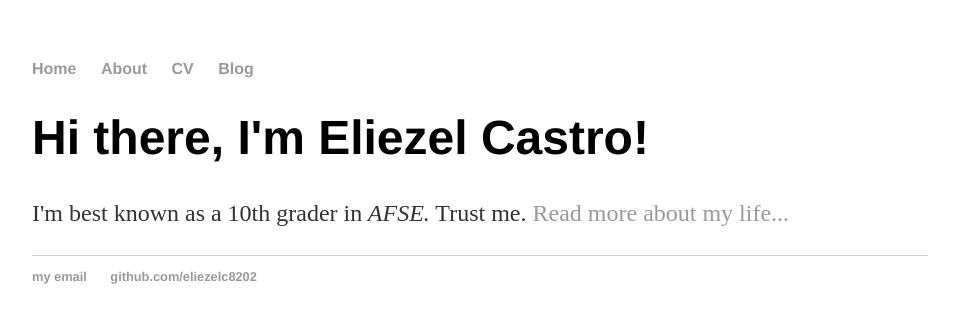
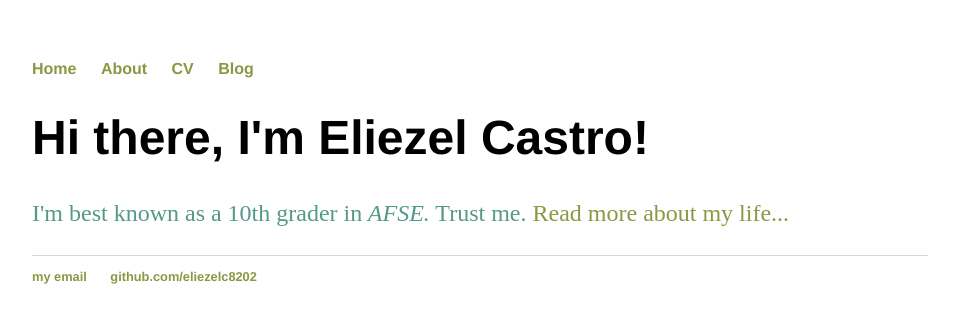
Before and after one commit to eliezelc8202/eliezelc8202.github.io, a Jekyll site: the page built from index.html, in a window 1280 px wide. Shown: the top 323 px of the page, without its empty margins (160-1119 px from the left). Built offline with Jekyll 4.4.1, drawn with Linux system fonts in a browser that asks for light colours.

Commit message:
Update main.css

```diff
--- a/css/main.css
+++ b/css/main.css
@@ -14,7 +14,7 @@ nav ul li, footer ul li {
 }
 a {
     text-decoration: none;
-    color: #999;
+    color: #894;
 }
 a:hover {
     text-decoration: underline;
@@ -26,7 +26,7 @@ h1 {
 p {
     font-size: 1.5em;
     line-height: 1.4em;
-    color: #333;
+    color: #598;
 }
 footer {
     border-top: 1px solid #d5d5d5;
```
